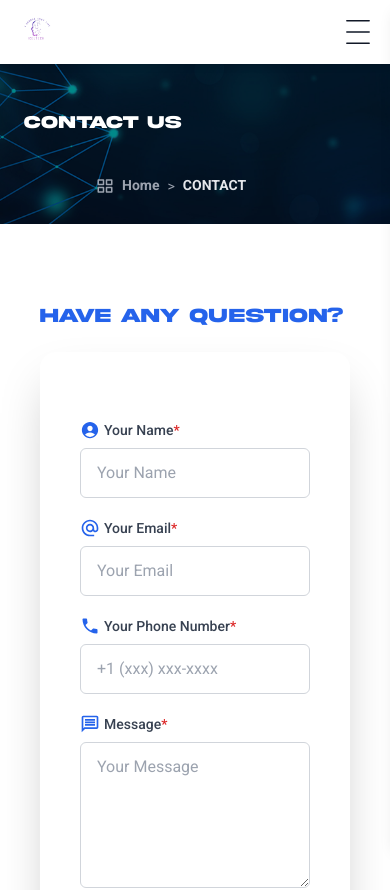
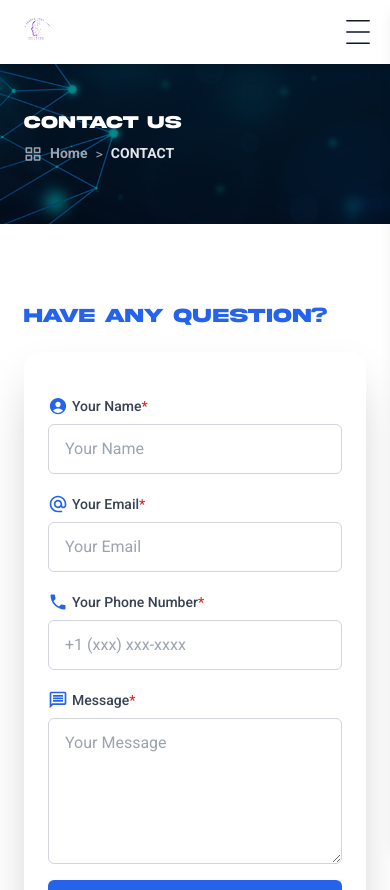
Before and after one commit to shoibaldas/next-job-app, a Next.js app: page /contact in a window 390 px wide. Shown: the top 890 px of the page. Built offline with nearby package versions, Linux system fonts and the light colour scheme; a web font is replaced by a local one.

Commit message:
products, about and contact page responsiveness finish

```diff
--- a/src/app/(site)/about/page.jsx
+++ b/src/app/(site)/about/page.jsx
@@ -125,7 +125,7 @@ const About = () => {
     <div className='min-h-screen'>
       <div className='relative'>
         <Banner customTitle="About ICEL TECH LLC" ></Banner>
-        <div className="absolute top-40 xl:top-52 px-24 md:px-32">
+        <div className="absolute top-32 md:top-36 lg:top-36 xl:top-52 px-6 md:px-10 lg:px-10 xl:px-20">
           <BreadCrumbs></BreadCrumbs>
         </div>
       </div>
@@ -191,7 +191,7 @@ const About = () => {
                 level={4}
                 color="text-gray-50"
                 fontFamily="akira"
-                className="uppercase mb-4 text-2xl md:text-4xl"
+                className="uppercase mb-4 text-lg md:text-4xl"
               >
                 Innovating with Purpose, Securing with Trust, Delivering with Excellence
               </Heading>
@@ -226,9 +226,9 @@ const About = () => {
           Our Core Values
         </Heading>
         {/* Top Section */}
-        <div className="flex flex-col md:flex-row gap-10 items-start mt-12">
+        <div className="flex flex-col lg:flex-row gap-10 items-start mt-12">
           {/* Left Side */}
-          <div className="w-full md:w-7/12 relative bg-transparent min-h-[450px] rounded-xl overflow-hidden" style={{ background: "linear-gradient(180deg, #1A46A7 0%, #0A1B41 100%)" }}>
+          <div className="w-full lg:w-7/12 relative bg-transparent min-h-[450px] rounded-xl overflow-hidden" style={{ background: "linear-gradient(180deg, #1A46A7 0%, #0A1B41 100%)" }}>
             <Image
               src="/about/value.png"
               alt="Our Story"
@@ -240,20 +240,20 @@ const About = () => {
             </div>
           </div>
           {/* Right Side */}
-          <div className="w-full md:w-5/12 relative bg-transparent min-h-[450px] rounded-xl overflow-hidden" style={{ background: "linear-gradient(180deg, #1A46A7 0%, #0A1B41 100%)" }}>
+          <div className="w-full lg:w-5/12 relative bg-transparent min-h-[450px] rounded-xl overflow-hidden" style={{ background: "linear-gradient(180deg, #1A46A7 0%, #0A1B41 100%)" }}>
             <div className="absolute inset-0 flex flex-col items-center justify-center px-10 py-10">
               <Heading
                 level={4}
                 color="text-gray-50"
                 fontFamily="akira"
-                className="uppercase text-2xl md:text-3xl lg:text-5xl tracking-wider text-center max-w-lg"
+                className="uppercase text-xl md:text-2xl lg:3xl xl:text-4xl tracking-wider text-center max-w-lg"
               >
                 Drive More Impact with
               </Heading>
               <Heading
                 level={4}
                 fontFamily="akira"
-                className="uppercase text-2xl md:text-3xl lg:text-5xl outline-text-white tracking-wider text-center"
+                className="uppercase text-xl md:text-2xl lg:3xl xl:text-4xl outline-text-white tracking-wider text-center"
               >
                 Our Support
               </Heading>
@@ -273,7 +273,7 @@ const About = () => {
           </div>
         </div>
         {/* Bottom Section */}
-        <div className="flex flex-col md:flex-row gap-10 mt-8">
+        <div className="flex flex-col lg:flex-row gap-10 mt-8">
           {/* Icon/Image */}
           {valueData.map((value, index) => (
             <div key={index} className="bg-[#E9EFFD] rounded-xl shadow-xl overflow-hidden p-4 md:p-6 min-h-[250px]">
@@ -321,8 +321,7 @@ const About = () => {
                     <img
                       src={member.image}
                       alt={member.name}
-                      onError={e => e.currentTarget.style.border = '2px solid red'}
-                      className="w-full h-64 lg:h-72 xl:h-80 object-cover transition-transform duration-300 group-hover:scale-105 block"
+                      className="w-full h-52 md:h-64 lg:h-72 xl:h-80 object-cover transition-transform duration-300 group-hover:scale-105 block"
                     />
                     <div className="absolute inset-0 bg-gradient-to-t from-black/20 to-transparent opacity-0 group-hover:opacity-100 transition-opacity duration-300" />
                   </div>
--- a/src/app/(site)/contact/page.jsx
+++ b/src/app/(site)/contact/page.jsx
@@ -56,11 +56,11 @@ const Contact = () => {
     <div className="min-h-screen">
       <div className='relative'>
         <Banner customTitle="Contact Us"></Banner>
-        <div className="absolute top-40 xl:top-52 px-24 md:px-32">
+        <div className="absolute top-32 md:top-36 xl:top-52 px-6 lg:px-10 xl:px-20 md:px-10">
           <BreadCrumbs></BreadCrumbs>
         </div>
       </div>
-      <div className="max-w-7xl flex-1 mx-auto flex-col md:px-0 px-10 my-20">
+      <div className="max-w-7xl flex-1 mx-auto flex-col md:px-10 lg:px-10 px-6 my-20 xl:px-0">
         <div>
           <Heading
             level={1}
@@ -71,8 +71,8 @@ const Contact = () => {
             Have Any Question?
           </Heading>
         </div>
-        <div className="py-16 px-6 md:px-10 bg-white shadow-2xl rounded-2xl">
-          <div className="flex flex-col-reverse md:flex-row gap-10">
+        <div className="py-10 md:py-16 px-6 md:px-10 bg-white shadow-2xl rounded-2xl">
+          <div className="flex flex-col-reverse lg:flex-row gap-x-44 gap-5 md:gap-10">
             {/* Info Section */}
             <div className="flex-1">
               <div className="relative bg-[url('/contactbg.png')] bg-cover bg-center rounded-xl shadow-lg text-white p-6 md:p-8 min-h-[580px] flex flex-col justify-center">
@@ -148,7 +148,7 @@ const Contact = () => {
               </div>
             </div>
             {/* Form Section */}
-            <div className="flex-1 px-4">
+            <div className="flex-1 px-0 md:px-4">
               <form onSubmit={handleSubmit}>
                 <div className="mb-4">
                   <div className="flex items-center">
--- a/src/app/(site)/products/page.jsx
+++ b/src/app/(site)/products/page.jsx
@@ -80,7 +80,7 @@ const Products = () => {
     <div className="min-h-screen">
       <div className='relative'>
         <Banner customTitle="Products"></Banner>
-        <div className="absolute top-40 xl:top-52 px-24 md:px-32">
+        <div className="absolute top-32 md:top-36 lg:top-36 xl:top-52 px-6 md:px-10 lg:px-10 xl:px-20">
           <BreadCrumbs></BreadCrumbs>
         </div>
       </div>
@@ -94,7 +94,7 @@ const Products = () => {
           Browse Our Products
         </Heading>
         {/*Product Cards section*/}
-        <div className="mt-0 lg:mt-16 grid grid-cols-1 md:grid-cols-3 lg:grid-cols-3 xl:grid-cols-4 gap-10 xl:gap-18 mb-28 lg:mb-48">
+        <div className="mt-0 lg:mt-16 grid grid-cols-1 md:grid-cols-2 lg:grid-cols-3 xl:grid-cols-4 gap-10 xl:gap-18 mb-28 lg:mb-48">
           {productData.map((product, index) => {
             return (
               <div key={index} className="max-w-lg overflow-hidden shadow-lg bg-white">
@@ -132,7 +132,7 @@ const Products = () => {
         >
           Get in Touch
         </Heading>
-        <div className="flex flex-col lg:flex-row items-center justify-between px-8">
+        <div className="flex flex-col lg:flex-row items-center justify-between px-4 md:px-8">
           <div className="lg:w-7/12 w-full mb-16 lg:mb-0">
 
             <Image
@@ -142,7 +142,7 @@ const Products = () => {
             />
           </div>
           {/*Form Section*/}
-          <div className="lg:w-5/12 w-full p-6 md:p-8">
+          <div className="lg:w-5/12 w-full p-0 md:p-8">
 
             <div className='mt-10'>
               <form onSubmit={handleSubmit}>
--- a/src/components/Banner.jsx
+++ b/src/components/Banner.jsx
@@ -8,7 +8,7 @@ const Banner = ({ customTitle }) => {
   const defaultTitle = pathname === "/" ? "Home" : pathname.slice(1).replace("-", " ").replace("/", " ");
 
   return (
-    <div className="relative bg-[url('/banner.png')] bg-cover bg-no-repeat bg-center text-white text-start px-6 md:px-14 lg:px-32">
+    <div className="relative bg-[url('/banner.png')] bg-cover bg-no-repeat bg-center text-white text-start px-6 md:px-10 lg:px-10 xl:px-20">
       <div className="absolute inset-0 bg-black opacity-10 z-0" />
       <div className="py-28 xl:py-40">
         <Heading
```
